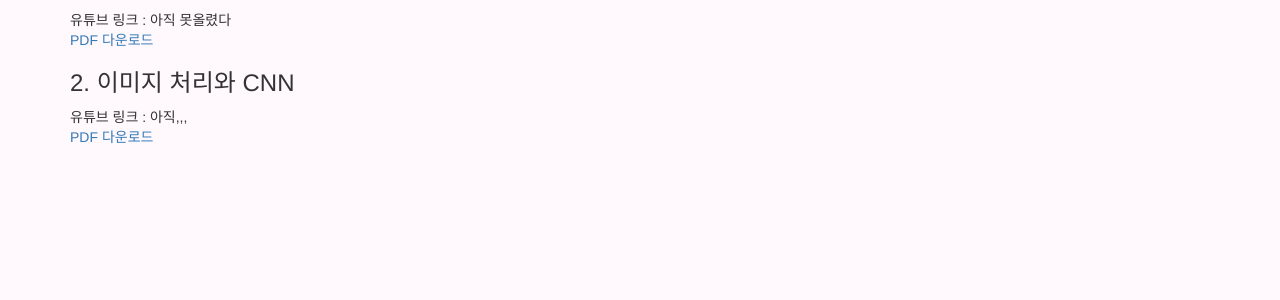
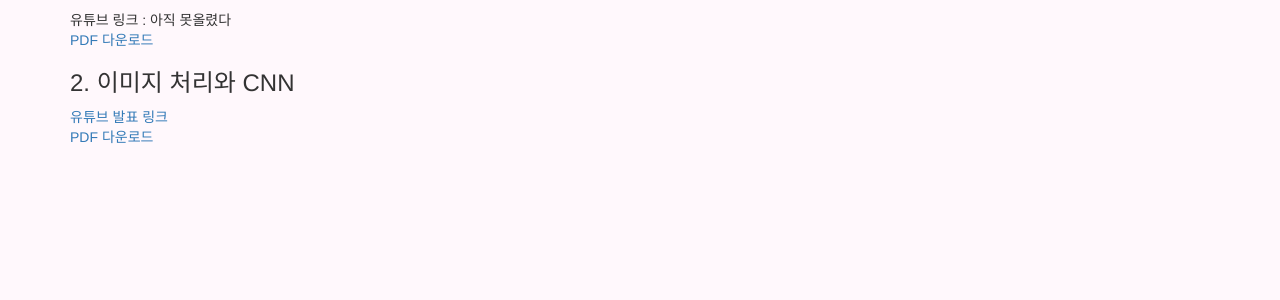
Before and after one commit to Gihak111/Gihak111.github.io, a Jekyll site: the page built from _posts/2025-09-26-AI_class_best_upload.md, in a window 1280 px wide. Shown: the part 231-531 px from the top of the page. Built offline with Jekyll 4.4.1, drawn with Linux system fonts in a browser that asks for light colours.

Commit message:
Update 2025-09-26-AI_class_best_upload.md

```diff
--- a/_posts/2025-09-26-AI_class_best_upload.md
+++ b/_posts/2025-09-26-AI_class_best_upload.md
@@ -18,5 +18,5 @@ AI 강의를 진행하게 되어, 여기에 링크와 자료를 정리해 두었
 [PDF 다운로드]( {{ "/file/1._머신러닝과_딥러닝.pdf" | relative_url }} )
 
 ### 2. 이미지 처리와 CNN
-유튜브 링크 : 아직,,,
+[유튜브 발표 링크](https://www.youtube.com/watch?v=iKlgFDXDAv8)
 [PDF 다운로드]( {{ "/file/2._이미지_처리와_CNN.pdf" | relative_url }} )
```
